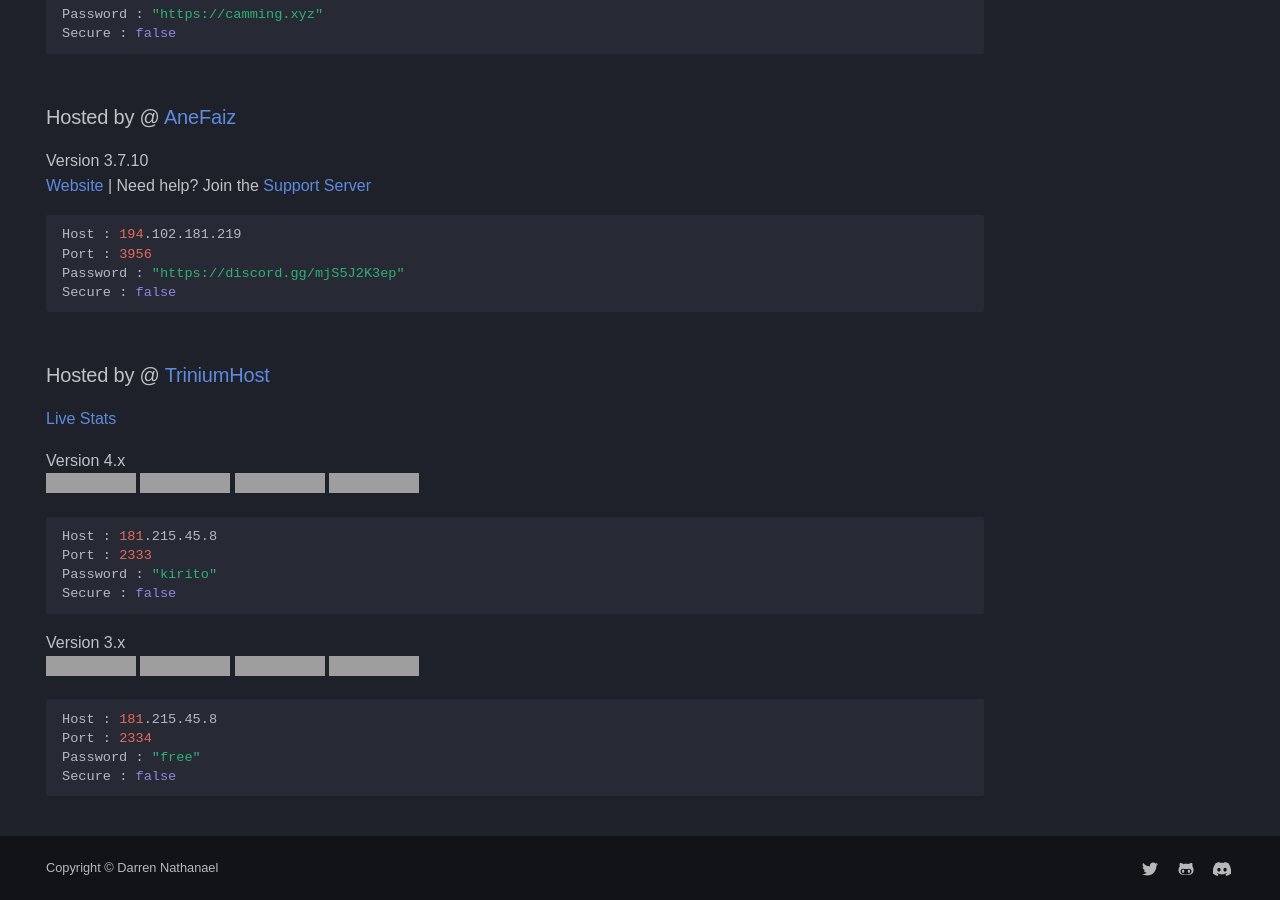
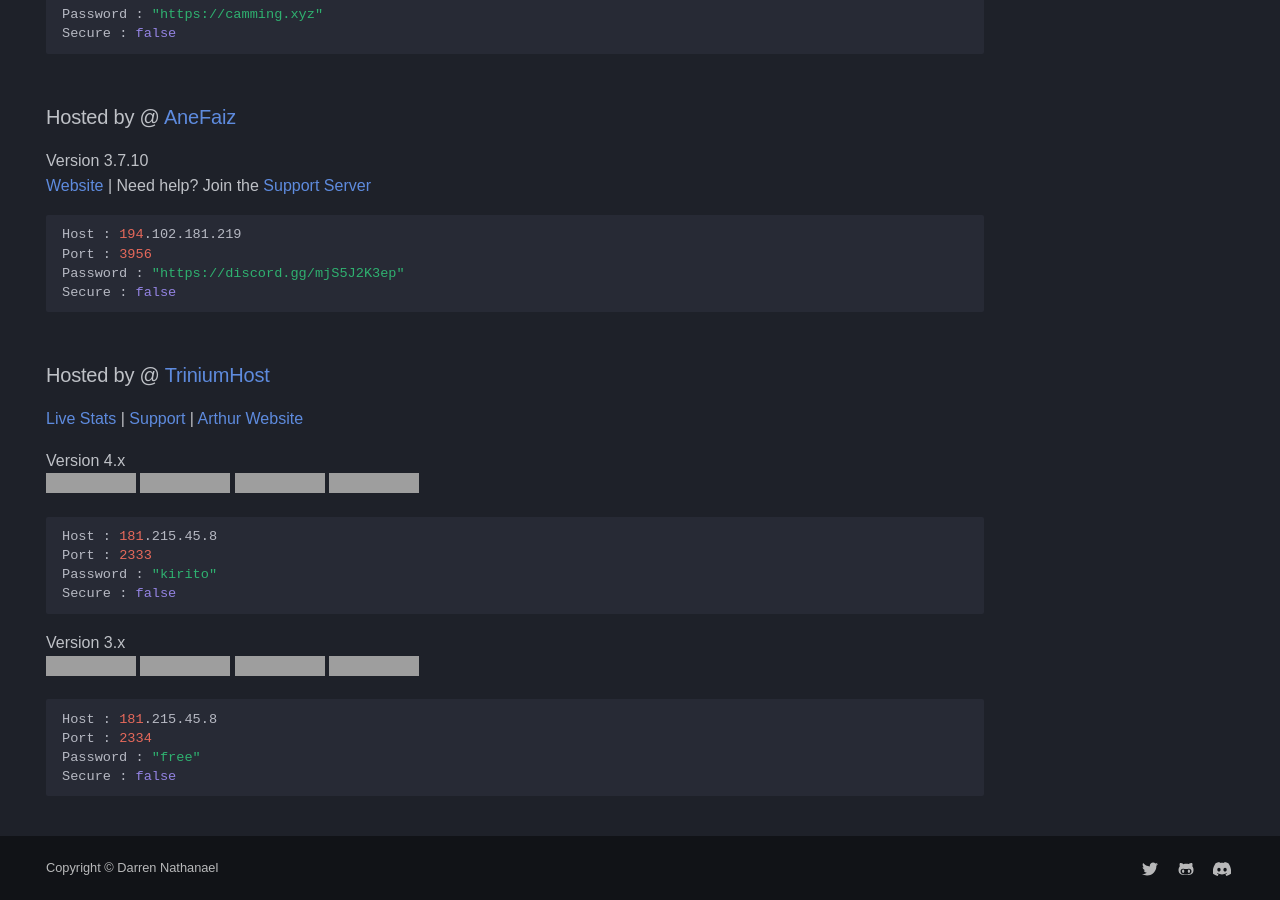
Before and after one commit to DarrenOfficial/lavalink-list, an MkDocs documentation site: the page built from docs/NoSSL/Lavalink-NonSSL.md, in a window 1280 px wide and 900 px high, scrolled down 1723 px, cut to the strip 0-900 px from the top of the window. Built offline with MkDocs 1.6.1 and Material for MkDocs 9.7.7, drawn with Linux system fonts in a browser that asks for light colours; some web fonts are replaced; comment, search, counter and statistics services are not loaded; a style sheet for code colours, icons or effects is not loaded; grey boxes are pictures that could not be loaded.

Commit message:
Update Lavalink-NonSSL.md

````diff
--- a/docs/NoSSL/Lavalink-NonSSL.md
+++ b/docs/NoSSL/Lavalink-NonSSL.md
@@ -92,7 +92,7 @@ Secure : false
 ```
 
 ### Hosted by @ [TriniumHost](https://links.triniumhost.com/)
-[Live Stats](https://lavalink-status.triniumhost.com/)
+[Live Stats](https://lavalink-status.triniumhost.com/) | [Support](https://lavalink-status.triniumhost.com/suporte) | [Arthur Website](https://adssousag.is-a.dev/)
 
 Version 4.x <br />
 ![Status](https://g-status.ecoguardiao.tech/api/badge/1/status) ![Players](https://lavalink-api-status.triniumhost.com/v4/badge/connections) ![Uptime](https://g-status.ecoguardiao.tech/api/badge/1/uptime) ![Ping](https://g-status.ecoguardiao.tech/api/badge/1/ping)
````
